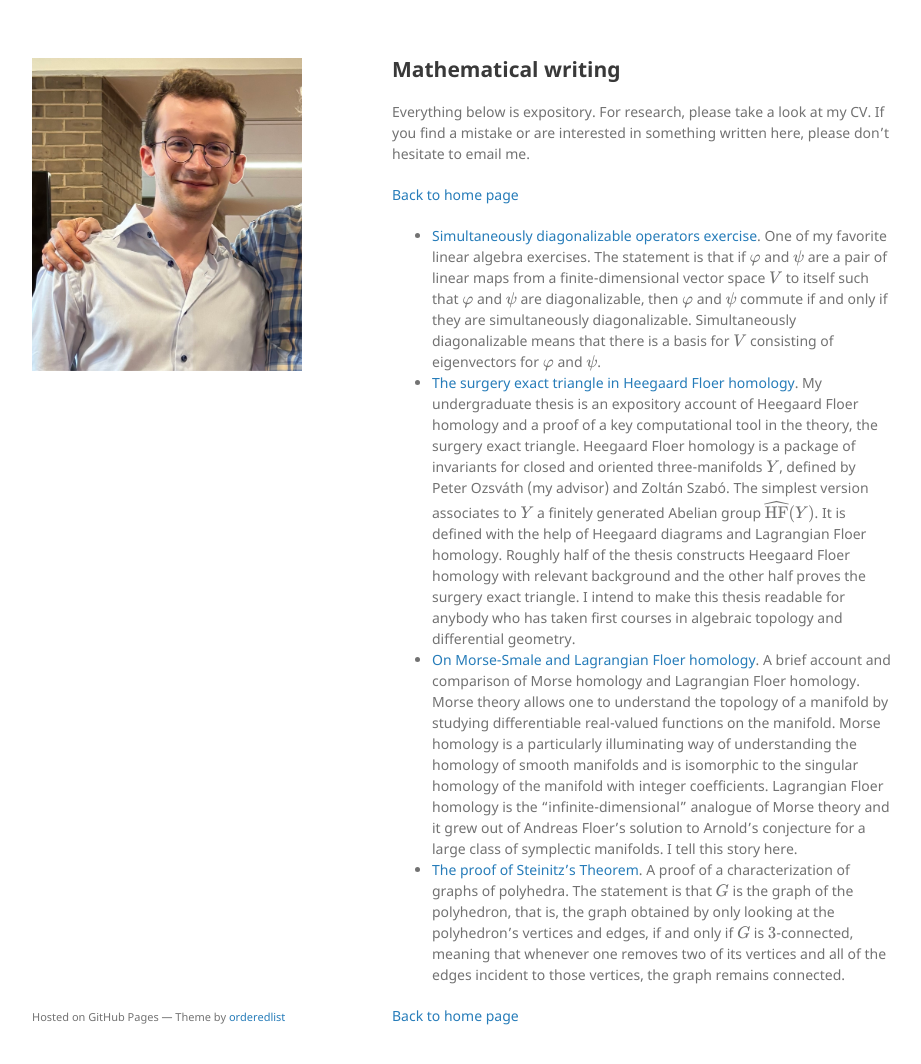
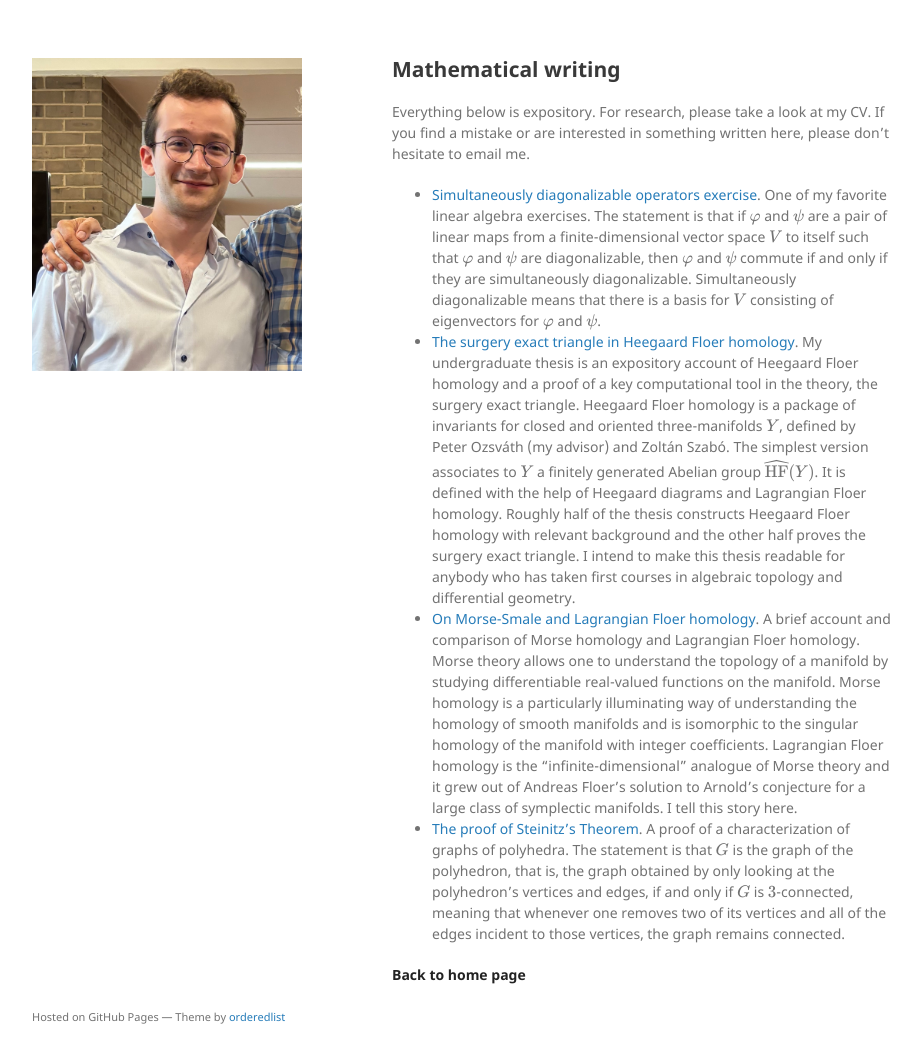
Before and after one commit to matthewkendall/matthewkendall.github.io, a Jekyll site: the page built from another-page.md, in a window 1280 px wide and 1096 px high. Shown: the top 1064 px of the window, without its empty margins (178-1099 px from the left). Built offline with Jekyll 4.4.1, drawn with Linux system fonts in a browser that asks for light colours; our own code applies the rules of GitHub Pages for plain Markdown files; formulas are drawn with MathJax 3; the repository's description, which GitHub fills in, is left out.

Commit message:
Update another-page.md

```diff
--- a/another-page.md
+++ b/another-page.md
@@ -2,12 +2,10 @@
 Everything below is expository.
 For research, please take a look at my CV.
 If you find a mistake or are interested in something written here, please don't hesitate to email me.
-
-[Back to home page](./)
 
 - <a href="/assets/simultaneously-diagonalizable.pdf" target="_blank"> Simultaneously diagonalizable operators exercise</a>. One of my favorite linear algebra exercises. The statement is that if $\varphi$ and $\psi$ are a pair of linear maps from a finite-dimensional vector space $V$ to itself such that $\varphi$ and $\psi$ are diagonalizable, then $\varphi$ and $\psi$ commute if and only if they are simultaneously diagonalizable. Simultaneously diagonalizable means that there is a basis for $V$ consisting of eigenvectors for $\varphi$ and $\psi$.
 - <a href="/assets/undergrad-thesis.pdf" target="_blank"> The surgery exact triangle in Heegaard Floer homology</a>. My undergraduate thesis is an expository account of Heegaard Floer homology and a proof of a key computational tool in the theory, the surgery exact triangle. Heegaard Floer homology is a package of invariants for closed and oriented three-manifolds $Y$, defined by Peter Ozsváth (my advisor) and Zoltán Szabó. The simplest version associates to $Y$ a finitely generated Abelian group $\widehat{\mathrm{HF}}(Y)$. It is defined with the help of Heegaard diagrams and Lagrangian Floer homology. Roughly half of the thesis constructs Heegaard Floer homology with relevant background and the other half proves the surgery exact triangle. I intend to make this thesis readable for anybody who has taken first courses in algebraic topology and differential geometry.
 - <a href="/assets/HM-HF.pdf" target="_blank"> On Morse-Smale and Lagrangian Floer homology</a>. A brief account and comparison of Morse homology and Lagrangian Floer homology. Morse theory allows one to understand the topology of a manifold by studying differentiable real-valued functions on the manifold. Morse homology is a particularly illuminating way of understanding the homology of smooth manifolds and is isomorphic to the singular homology of the manifold with integer coefficients. Lagrangian Floer homology is the "infinite-dimensional" analogue of Morse theory and it grew out of Andreas Floer's solution to Arnold's conjecture for a large class of symplectic manifolds. I tell this story here.
 - <a href="/assets/steinitz.pdf" target="_blank"> The proof of Steinitz's Theorem</a>. A proof of a characterization of graphs of polyhedra. The statement is that $G$ is the graph of the polyhedron, that is, the graph obtained by only looking at the polyhedron's vertices and edges, if and only if $G$ is $3$-connected, meaning that whenever one removes two of its vertices and all of the edges incident to those vertices, the graph remains connected.
 
-[Back to home page](./)
+[**Back to home page**](./)
```
